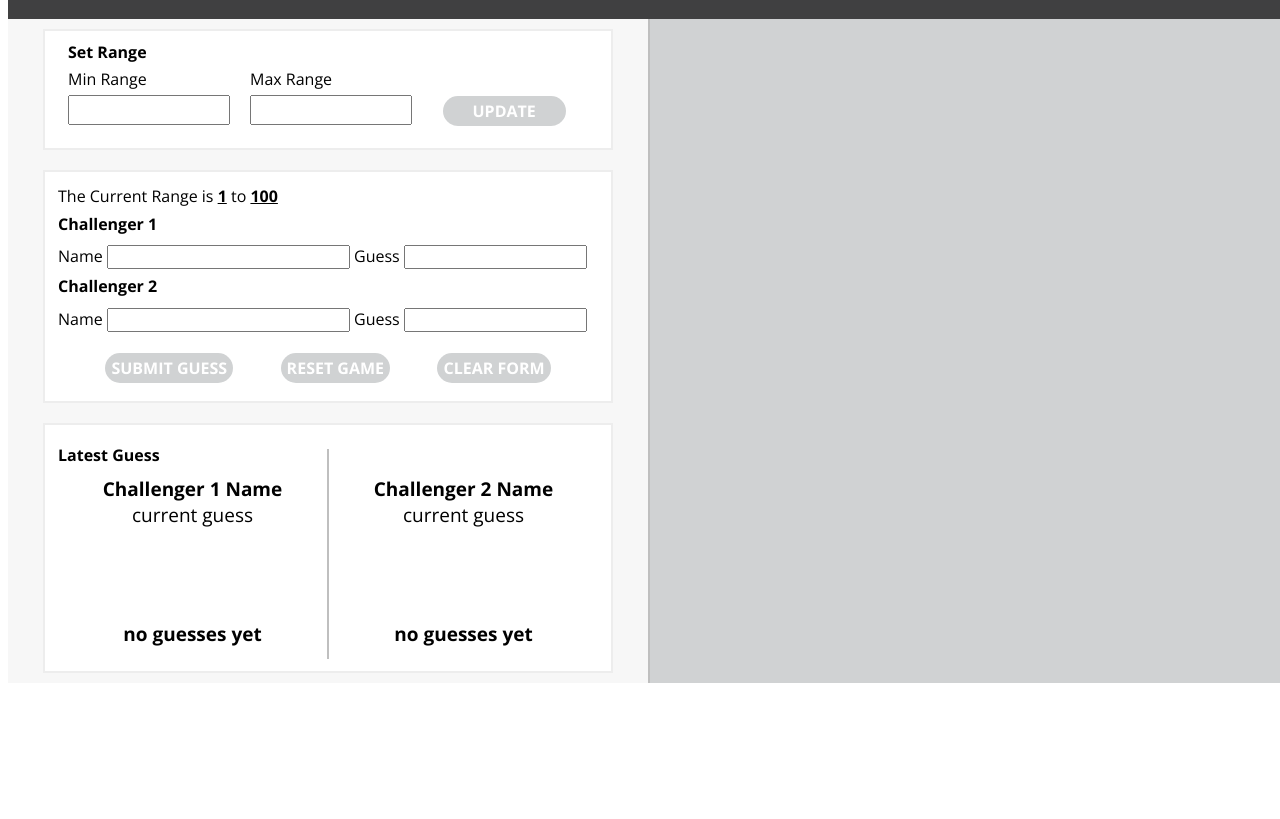
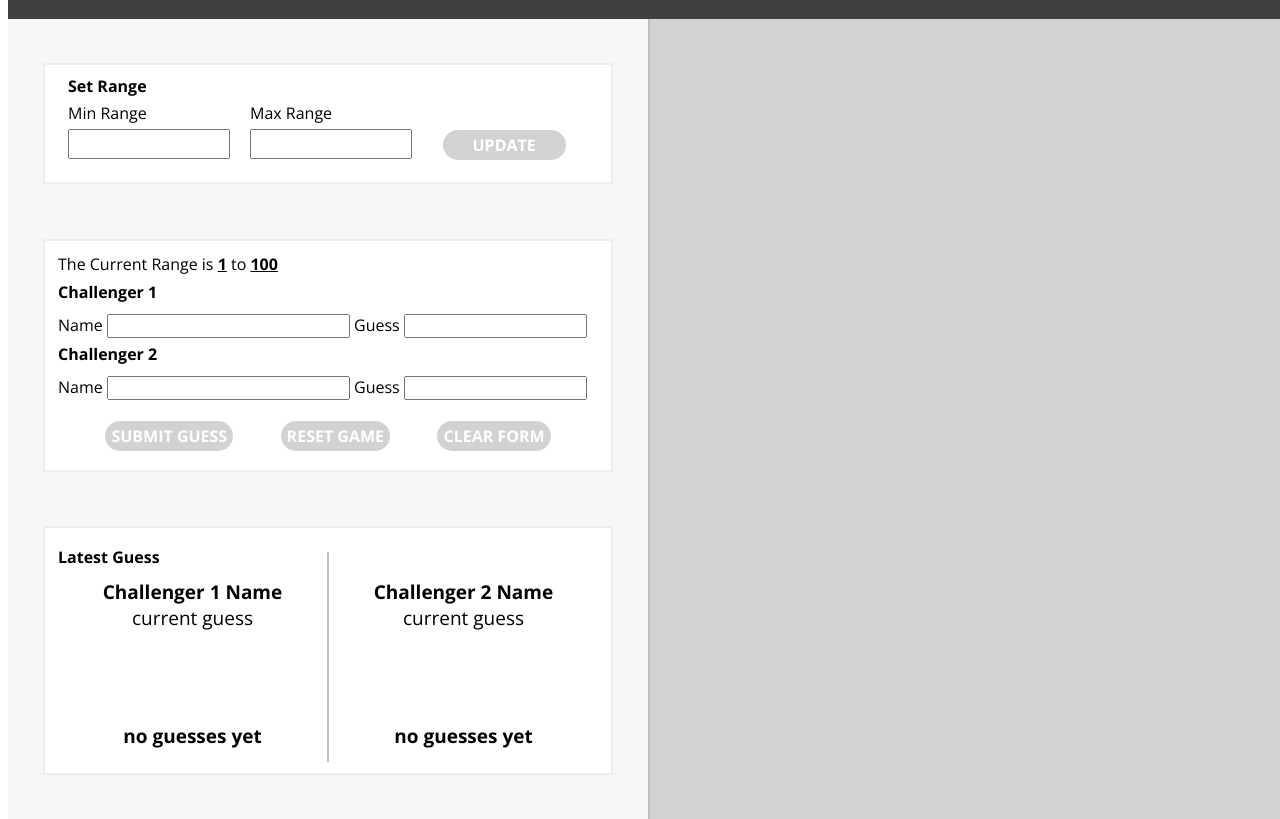
Before and after one commit to Karlfunhouse/number-guesser, a plain HTML site: page index.html in a window 1280 px wide. Shown: the part 130-949 px from the top of the page. Before the commit the page ends 813 px from the top, so only its background shows below. Drawn offline with nearby package versions, Linux system fonts and the light colour scheme.

Commit message:
Added height to right side so it will scroll once there are too many cards to fit on the page

```diff
--- a/styles.css
+++ b/styles.css
@@ -114,12 +114,13 @@ h1 {
 
 .right-side {
   background-color: #d0d2d3;
+  height: 100vh;
   width: 50%;
   border-left: 2px solid #BFBFBF;
   display: flex;
   justify-content: flex-start;
   padding: .75% 0;
-  overflow-x: scroll;
+  overflow-y: scroll;
 }
 
 .game-box {
@@ -128,7 +129,6 @@ h1 {
   padding: 2%;
   border: 2px solid #ededed;
   margin: 10px;
-
 }
 
 .content-box {
```
